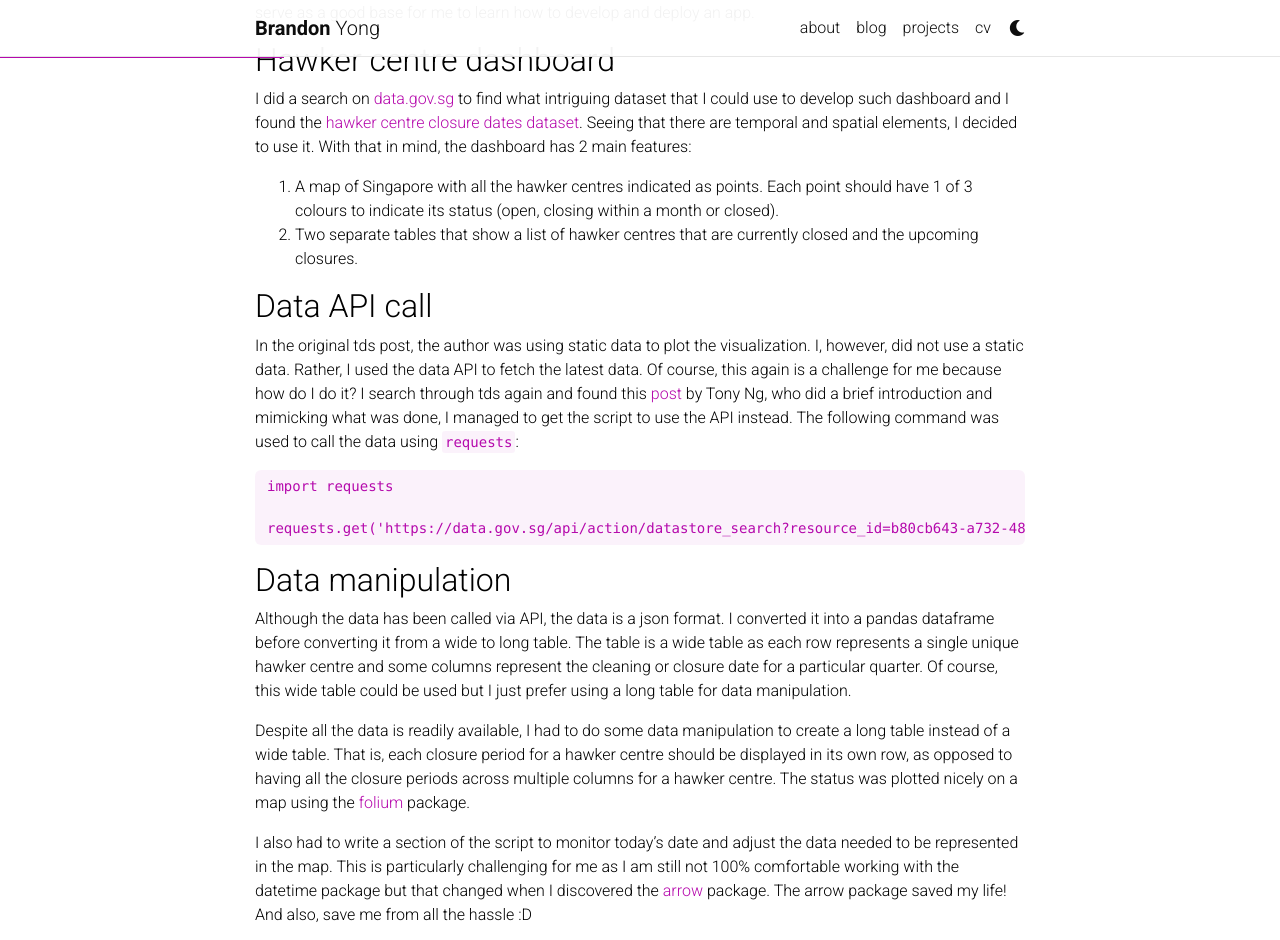
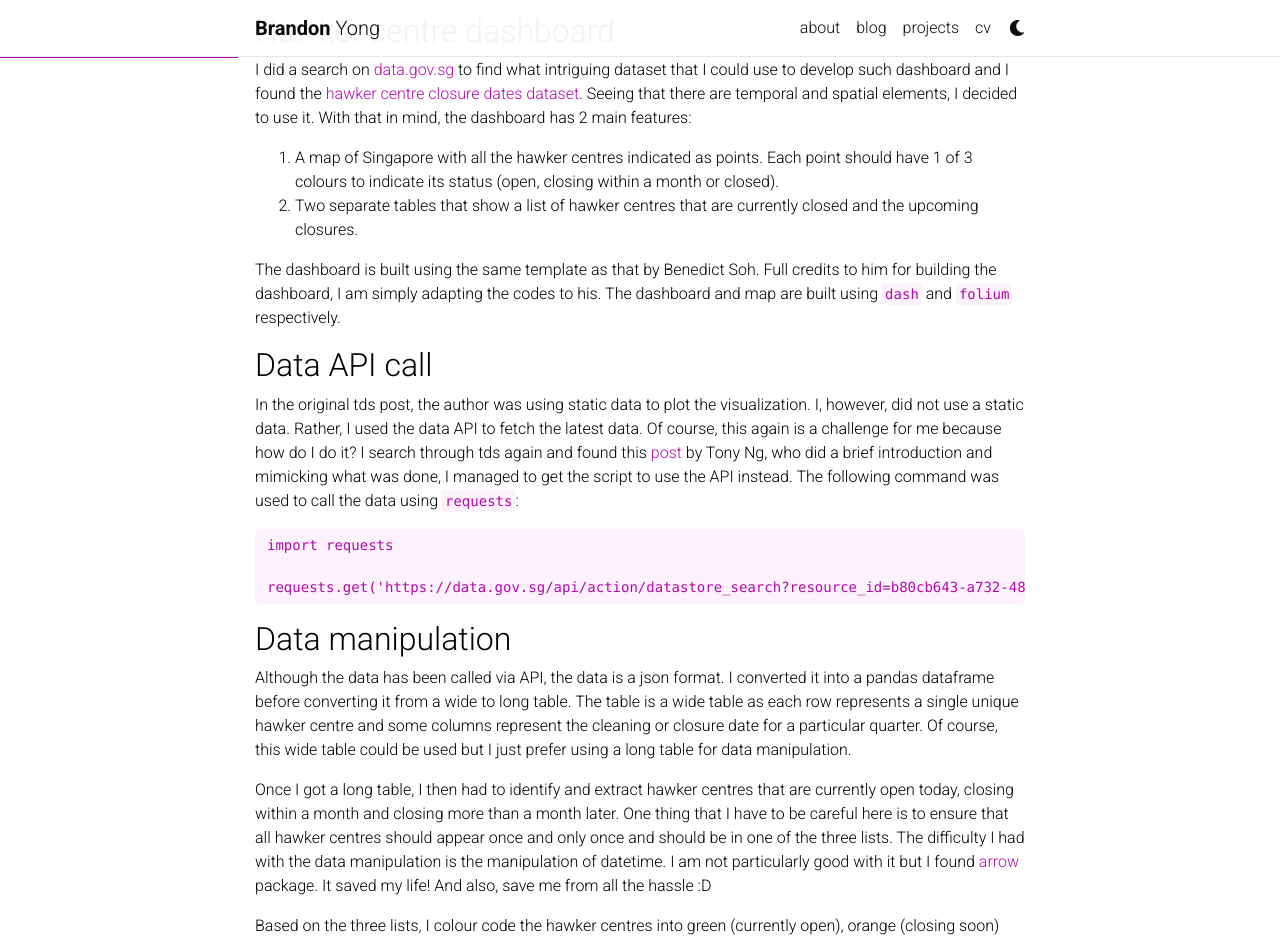
Before and after one commit to brandonyongys/brandonyongys.github.io, a Jekyll site: the page built from _projects/hawker-centre-dashboard.md, in a window 1280 px wide and 1400 px high, scrolled down 397 px. Shown: the top 940 px of the window. Built offline with Jekyll 4.4.1, drawn with Linux system fonts in a browser that asks for light colours; full-size pictures stand in for the smaller copies a plugin makes; comment, search, counter and statistics services are not loaded; a style sheet for code colours, icons or effects is not loaded; some of the changed text lies outside the part shown.

Commit message:
Wrote up to dashboard development in hawker centre project

```diff
--- a/_projects/hawker-centre-dashboard.md
+++ b/_projects/hawker-centre-dashboard.md
@@ -1,7 +1,7 @@
 ---
 layout: page
-title: project 1 # Project post title
-description: a project with a background image # Project post description
+title: Hawker centre dashboard # Project post title
+# description: a project with a background image # Project post description
 img: assets/img/12.jpg # Not necessary to have this image, will be used as thumbnail
 # redirect: https://unsplash.com # Insert link if want to redirect to another website, else ignore/remove this.
 importance: 1
@@ -21,6 +21,8 @@
 1. A map of Singapore with all the hawker centres indicated as points. Each point should have 1 of 3 colours to indicate its status (open, closing within a month or closed).
 1. Two separate tables that show a list of hawker centres that are currently closed and the upcoming closures.
 
+The dashboard is built using the same template as that by Benedict Soh. Full credits to him for building the dashboard, I am simply adapting the codes to his. The dashboard and map are built using `dash` and `folium` respectively.
+
 ## Data API call
 In the original tds post, the author was using static data to plot the visualization. I, however, did not use a static data. Rather, I used the data API to fetch the latest data. Of course, this again is a challenge for me because how do I do it? I search through tds again and found this [post](https://towardsdatascience.com/exploring-data-gov-sg-api-725e344048dc) by Tony Ng, who did a brief introduction and mimicking what was done, I managed to get the script to use the API instead. The following command was used to call the data using `requests`:
 {% raw %}
@@ -34,18 +36,32 @@
 ## Data manipulation
 Although the data has been called via API, the data is a json format. I converted it into a pandas dataframe before converting it from a wide to long table. The table is a wide table as each row represents a single unique hawker centre and some columns represent the cleaning or closure date for a particular quarter. Of course, this wide table could be used but I just prefer using a long table for data manipulation.
 
+Once I got a long table, I then had to identify and extract hawker centres that are currently open today, closing within a month and closing more than a month later. One thing that I have to be careful here is to ensure that all hawker centres should appear once and only once and should be in one of the three lists. The difficulty I had with the data manipulation is the manipulation of datetime. I am not particularly good with it but I found [arrow](https://arrow.readthedocs.io/en/latest/) package. It saved my life! And also, save me from all the hassle :D
 
-Despite all the data is readily available, I had to do some data manipulation to create a long table instead of a wide table. That is, each closure period for a hawker centre should be displayed in its own row, as opposed to having all the closure periods across multiple columns for a hawker centre. The status was plotted nicely on a map using the [folium](http://python-visualization.github.io/folium/) package.
+Based on the three lists, I colour code the hawker centres into green (currently open), orange (closing soon) and red (currently closed) for the map. Tables are also built accordingly for feature #2.
 
-I also had to write a section of the script to monitor today's date and adjust the data needed to be represented in the map. This is particularly challenging for me as I am still not 100% comfortable working with the datetime package but that changed when I discovered the [arrow](https://arrow.readthedocs.io/en/latest/) package. The arrow package saved my life! And also, save me from all the hassle :D
+Other than that, there is nothing else interesting than to say that I used pandas to manipulate the data.
+
+
+## Dashboard development
+There is few changes from the original codes by Benedict Soh. I simply removed the news and social media tabs as well as any analysis on the text data. I also renamed some of the functions accordingly so that it seems more intuitive when it comes to reading my own codes.
+
+<div class="row">
+    <div class="col-sm mt-3 mt-md-0">
+        {% include figure.html path="assets/img/202209-hawker-dashboard/202209%20hawker%20dashboard/dashboard.PNG" title="Snapshot of dashboard" class="img-fluid rounded z-depth-1" %}
+    </div>
+</div>
+
+This is how the dashboard looked like when I ran it back in Sep 2022.
+
+
+## Dashboard deployment on Heroku
+
+## Area of improvement
 
 Finally, I just had to deploy it on Heroku. Sounds easy, right? NOPE! Even as I followed the steps by Benedict, it still took me over 20 tries to troubleshoot. I couldn't remember what I did and it took a while to work but I still got there. As of now, the app is live [here](https://hawker-centre-db.herokuapp.com/) but it would not be available anymore on 28 November 2022 based on this [article](https://techcrunch.com/2022/08/25/heroku-announces-plans-to-eliminate-free-plans-blaming-fraud-and-abuse/).
 
-<div class="row mt-3">
-    <div class="col-sm mt-3 mt-md-0">
-        {% include figure.html path="assets/img/202209-hawker-dashboard/202209%20hawker%20dashboard/dashboard.PNG" class="img-fluid rounded z-depth-1" %}
-    </div>
-</div>
+
 
 ![No of daily unique posters](https://raw.githubusercontent.com/brandonyongys/brandonyongys.github.io/master/img/202209%20hawker%20dashboard/dashboard.PNG)
 
```
